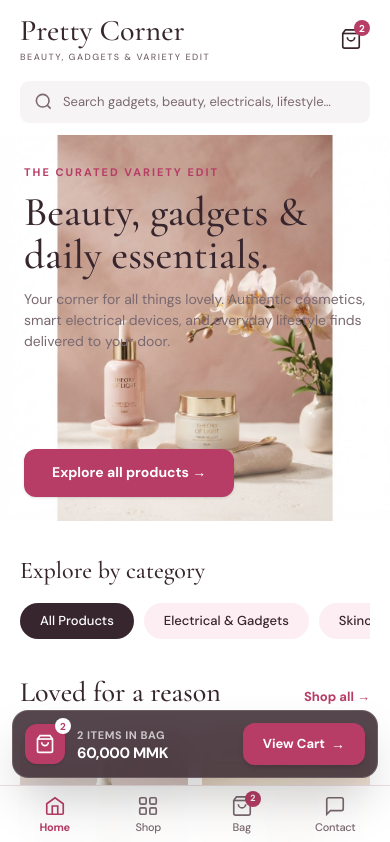
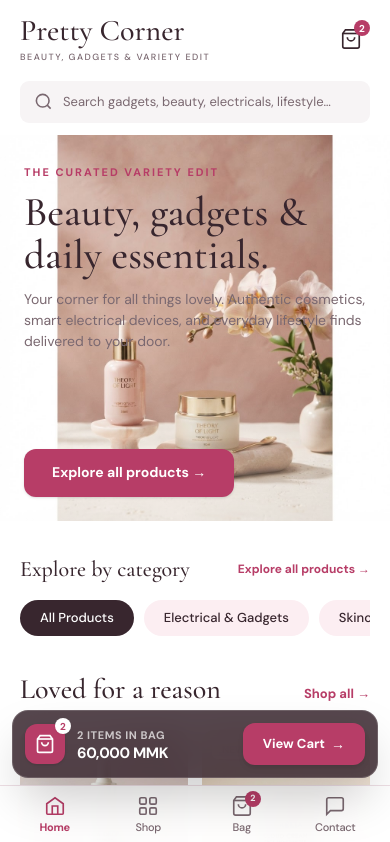
Before and after one commit to TheinMinHtet/Pretty_Corner, a Next.js app: page / in a window 390 px wide. Shown: the top 842 px of the page. Built offline with nearby package versions, Linux system fonts and the light colour scheme.

Commit message:
fix(home): show Explore all products link on small responsive screens

```diff
--- a/src/app/page.tsx
+++ b/src/app/page.tsx
@@ -123,13 +123,13 @@ export default function HomePage() {
 
       {/* 4. Categories - Responsive Container */}
       <section className="w-full max-w-7xl mx-auto px-5 sm:px-6 lg:px-8 pt-8 pb-3">
-        <div className="flex items-center justify-between">
-          <h3 className="font-serif text-[24px] sm:text-[28px] font-medium text-[#38262e]">
+        <div className="flex items-center justify-between gap-3">
+          <h3 className="font-serif text-[22px] sm:text-[28px] font-medium text-[#38262e]">
             Explore by category
           </h3>
           <Link
             href="/shop"
-            className="hidden sm:inline-block text-[13px] font-bold text-[#b73d67] hover:underline"
+            className="inline-block text-[12px] sm:text-[13px] font-bold text-[#b73d67] hover:underline shrink-0"
           >
             Explore all products →
           </Link>
```
